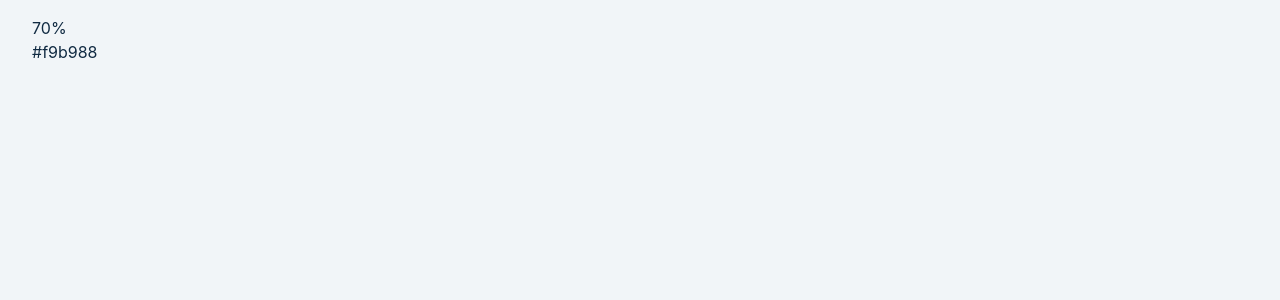
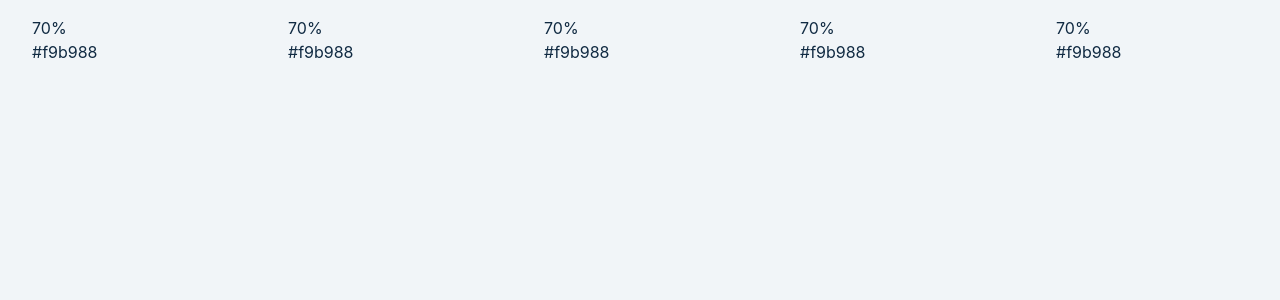
Before and after one commit to DoanhTran03/react-projects, a React (Vite) app: page / in a window 1280 px wide. Shown: the top 300 px of the page. Built offline with nearby package versions, Linux system fonts and the light colour scheme.

Commit message:
Build ColorGrid component

```diff
--- a/src/App.tsx
+++ b/src/App.tsx
@@ -1,9 +1,10 @@
+import ColorGrid from "./components/ColorGrid"
 import ColorItem from "./components/ColorItem"
 import Form from "./components/Form"
 
 function App() {
   return (
-      <ColorItem></ColorItem>
+      <ColorGrid></ColorGrid>
   )
 }
 
--- /dev/null
+++ b/src/components/ColorGrid.tsx
@@ -0,0 +1,16 @@
+import React from 'react'
+import ColorItem from './ColorItem'
+
+const ColorGrid = () => {
+  return (
+    <div className='colorGrid'>
+        <ColorItem></ColorItem>
+        <ColorItem></ColorItem>
+        <ColorItem></ColorItem>
+        <ColorItem></ColorItem>
+        <ColorItem></ColorItem>
+    </div>
+  )
+}
+
+export default ColorGrid
--- a/src/index.css
+++ b/src/index.css
@@ -56,3 +56,10 @@ input {
   width: 100%;
   padding: 1.6rem 3.2rem;
 }
+/*ColorGrid*/
+.colorGrid {
+  display: grid;
+  grid-template-columns: repeat(auto-fit, minmax(223.33px, 1fr));
+  grid-template-rows: repeat(auto-fit, minmax(96px,1fr));
+  min-height: calc(100vh - 100px);
+}
```
